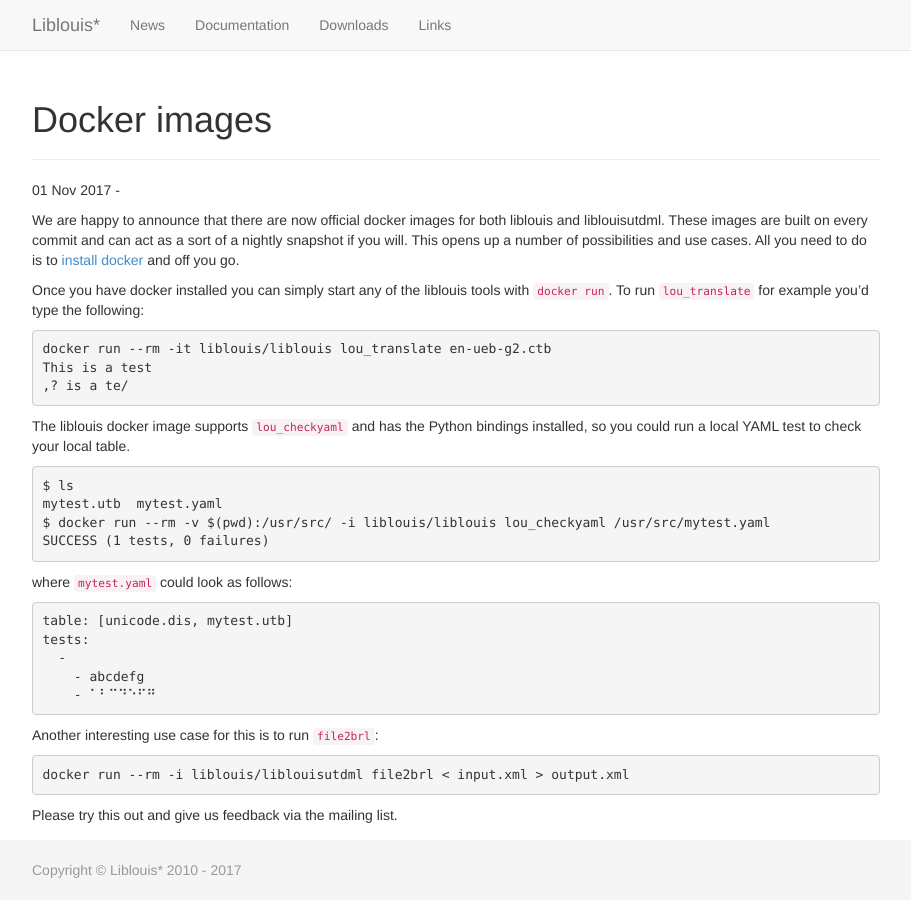
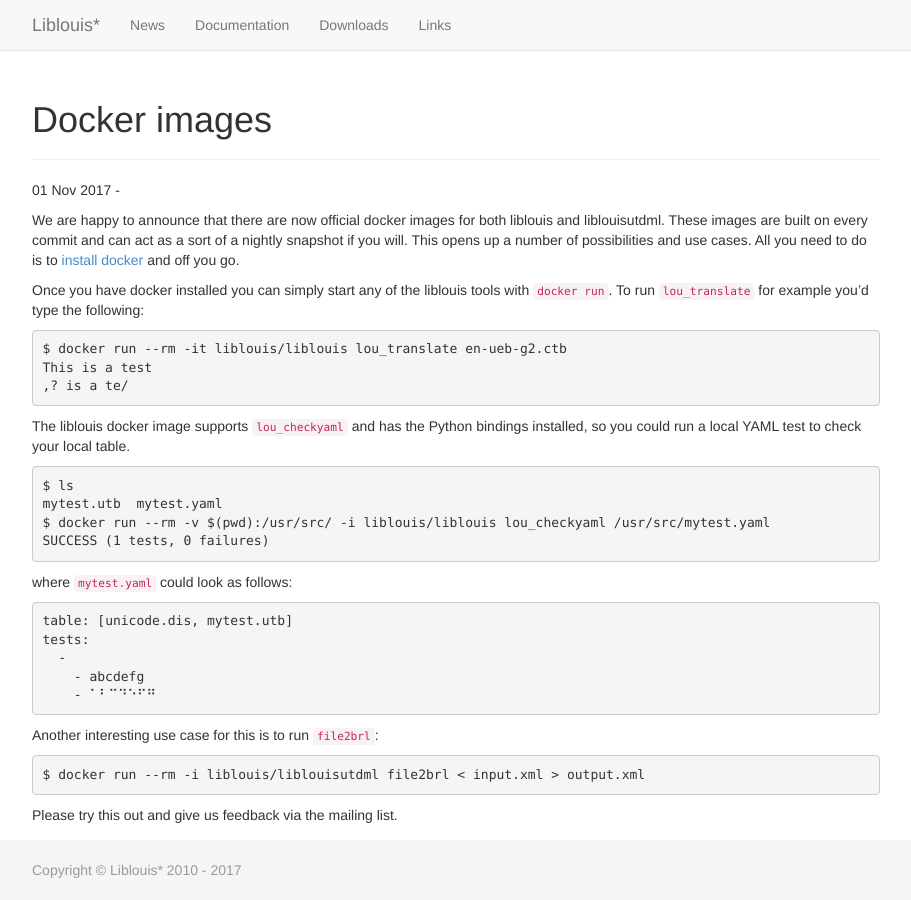
Before and after one commit to liblouis/liblouis.github.io, a Jekyll site: the page built from _posts/2017-11-01-docker-images.md, in a window 1280 px wide. Shown: the whole page, without its empty margins (38-949 px from the left). Built offline with Jekyll 4.4.1, drawn with Linux system fonts in a browser that asks for light colours.

Commit message:
Add a $ to clarify where the shell commands are

````diff
--- a/_posts/2017-11-01-docker-images.md
+++ b/_posts/2017-11-01-docker-images.md
@@ -15,7 +15,7 @@
 you'd type the following:
 
 ``` console
-docker run --rm -it liblouis/liblouis lou_translate en-ueb-g2.ctb
+$ docker run --rm -it liblouis/liblouis lou_translate en-ueb-g2.ctb
 This is a test
 ,? is a te/
 ```
@@ -42,7 +42,7 @@
 
 Another interesting use case for this is to run `file2brl`:
 ``` console
-docker run --rm -i liblouis/liblouisutdml file2brl < input.xml > output.xml
+$ docker run --rm -i liblouis/liblouisutdml file2brl < input.xml > output.xml
 ```
 
 Please try this out and give us feedback via the mailing list.
````
